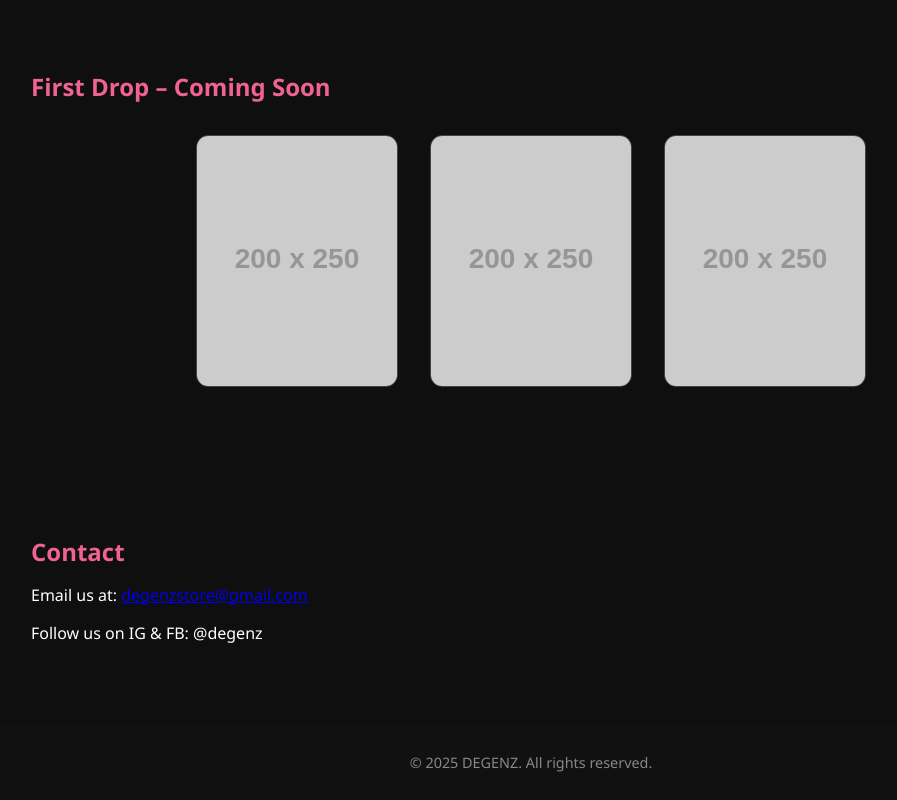
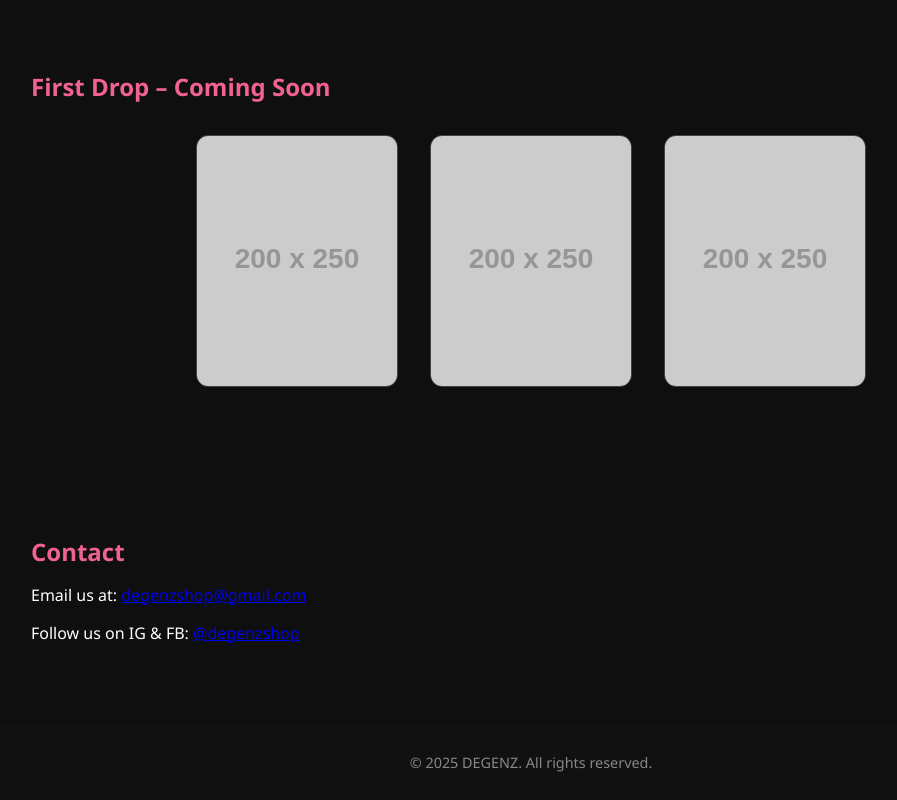
Before and after one commit to DegenzShop/Degenz, a plain HTML site: page index.html in a window 1280 px wide. Shown: the part 1125-1925 px from the top of the page, without its empty margins (109-1006 px from the left). Drawn offline with Linux system fonts and the light colour scheme; placeholder pictures from the web are drawn by us.

Commit message:
Update index.html

```diff
--- a/index.html
+++ b/index.html
@@ -100,10 +100,10 @@
   </section>
 
   <section id="contact">
-    <h2>Contact</h2>
-    <p>Email us at: <a href="mailto:degenzstore@gmail.com">degenzstore@gmail.com</a></p>
-    <p>Follow us on IG & FB: @degenz</p>
-  </section>
+  <h2>Contact</h2>
+  <p>Email us at: <a href="mailto:degenzshop@gmail.com">degenzshop@gmail.com</a></p>
+  <p>Follow us on IG & FB: <a href="https://instagram.com/degenzshop" target="_blank">@degenzshop</a></p>
+</section>
 
   <div class="footer">
     &copy; 2025 DEGENZ. All rights reserved.
```
